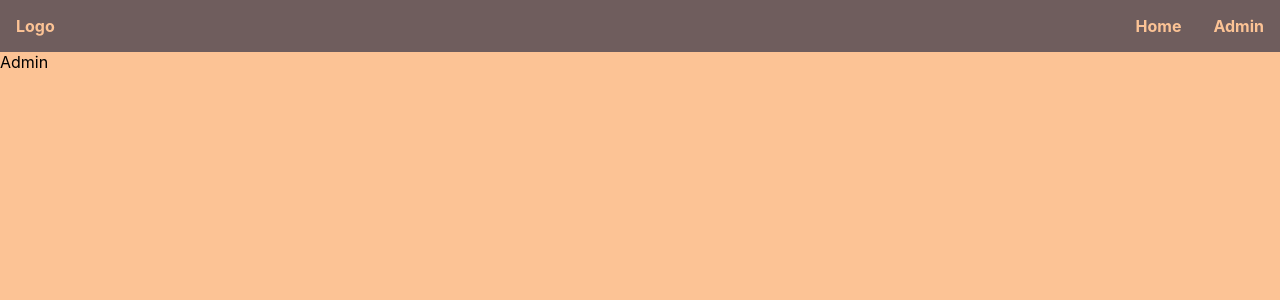
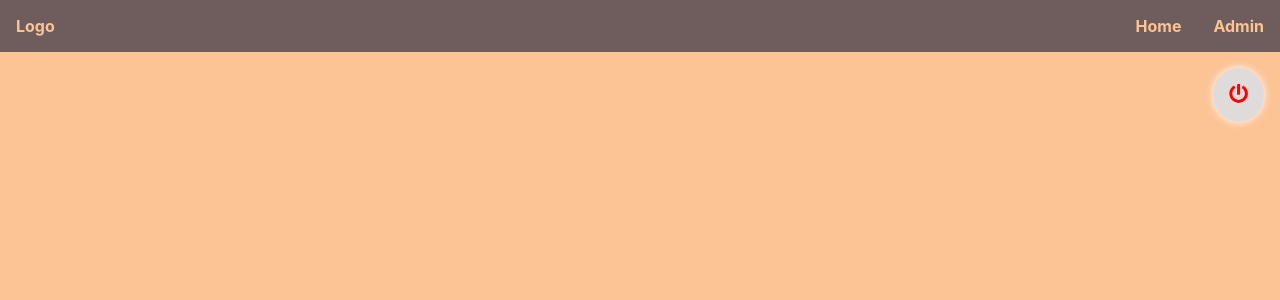
Before and after one commit to daveOnactive/Recipes-home-admin, a React (Create React App) app: page /admin in a window 1280 px wide. Shown: the top 300 px of the page. Built offline with nearby package versions, Linux system fonts and the light colour scheme; sample sign-in values are in the browser's storage.

Commit message:
admin-logout-feature

```diff
--- a/src/App.js
+++ b/src/App.js
@@ -2,14 +2,14 @@ import React, { Suspense } from 'react';
 import { BrowserRouter as Router, Route, Switch, Link } from 'react-router-dom';
 import AuthProvider from './components/authContext';
 import { library } from '@fortawesome/fontawesome-svg-core';
-import { faCheckCircle, faExclamationCircle, faFan, faSpinner } from '@fortawesome/free-solid-svg-icons';
+import { faCheckCircle, faExclamationCircle, faFan, faSpinner, faPowerOff } from '@fortawesome/free-solid-svg-icons';
 import './App.scss';
 import PrivateRoute from './components/privateRoute';
 import Loader from './shared/loader';
 const Home = React.lazy(() => import('./components/home/home'));
 const Admin = React.lazy(() => import('./components/admin/admin'));
 const Register = React.lazy(() => import('./components/register/register'));
-library.add(faCheckCircle, faExclamationCircle, faFan, faSpinner);
+library.add(faCheckCircle, faExclamationCircle, faFan, faSpinner, faPowerOff);
 function App() {
   return (
       <Router>
--- a/src/components/admin/admin.js
+++ b/src/components/admin/admin.js
@@ -1,8 +1,34 @@
-import React from 'react';
+import React, { useContext, useState } from 'react';
+import { auth } from '../authContext';
+import '../../styles/admin.scss';
+import { Redirect } from 'react-router';
+import { FontAwesomeIcon } from '@fortawesome/react-fontawesome';
 
 const Admin = () => {
+  const [ setAuth ] = useContext(auth);
+  const [redirect, setRedirect] = useState(false);
+
+  const logOut = e => {
+    setAuth({type: 'delete', token: ''});
+    setRedirect(true);
+  };
+
+  if(redirect) {
+    return <Redirect to='/register' />
+  }
+
   return (
-    <div>Admin</div>
+    <main>
+      <header className='header'>
+        <button className='log-out-btn' onClick={logOut}>
+          <span>
+            <FontAwesomeIcon
+              icon='power-off'
+            />
+          </span>
+        </button>
+      </header>
+    </main>
   );
 };
 
--- a/src/components/authContext.js
+++ b/src/components/authContext.js
@@ -9,6 +9,9 @@ const AuthProvider = (props) => {
         return localStorage.getItem('token');
       case 'set' :
         localStorage.setItem('token', data.token);
+        break;
+      case 'delete' :
+        localStorage.clear();
         break;
       default:
         return data;
--- /dev/null
+++ b/src/styles/admin.scss
@@ -0,0 +1,21 @@
+.header {
+  display: flex;
+  flex-direction: row-reverse;
+  padding: 1rem;
+  button {
+    padding: 1rem;
+    border-radius: 50%;
+    border: none;
+    background: rgb(223, 219, 219);
+    outline: none;
+    box-shadow: 0 0 8px #fff;
+    color: rgb(255, 0, 0);
+    cursor: pointer;
+    font-size: 1.2rem;
+    font-weight: bolder;
+    transition: transform .6s;
+    &:active {
+      transform: scale(.8);
+    }
+  }
+}
```
